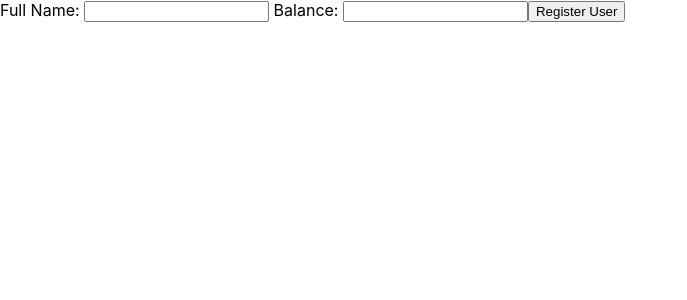
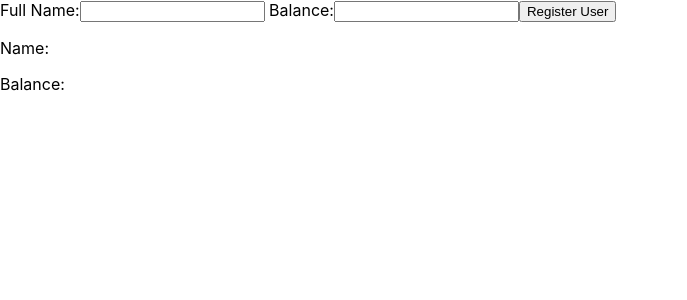
Before and after one commit to EJamesssss/banking-app, a React (Create React App) app: page / in a window 1280 px wide. Shown: the top 300 px of the page, without its empty margins (0-687 px from the left). Built offline with nearby package versions, Linux system fonts and the light colour scheme.

Commit message:
add to local storage

```diff
--- a/src/components/registration.jsx
+++ b/src/components/registration.jsx
@@ -1,4 +1,4 @@
-import React, { Component, useState } from "react";
+import React, {useState} from "react";
 import { render } from "react-dom";
 
 // export default class RegisterUser extends Component{
@@ -35,24 +35,37 @@ import { render } from "react-dom";
 //     }
 // }
 
-const AddNewUser = (props) => {
-    const [name, setName] = useState(props.name)
-    const [bal, setBal] = useState(props.bal)
+const AddNewUser = () => {
+    const [name, setName] = useState('')
+    const [bal, setBal] = useState('')
+
+    const handleChangeName = (e) => {
+        setName(e.target.value)
+    }
+
+    const handleChangeBalance = (e) => {
+        setBal(e.target.value)
+    }
 
     const handleClick = (e) => {
-        setName = ("asdasd")
+        localStorage.setItem("fullname", name)
+        localStorage.setItem("Balance", bal)
 
     }
+
+
 
     return(
         <div>
             <form onSubmit={handleClick}>
-            <label> Full Name: {name}</label>
-            <input value={name} onSubmit={e => setName(e.target.value)} />
-            <label> Balance: {bal}</label>
-            <input value={bal} onSubmit={e => setBal(e.target.value)} />
+            <label> Full Name:</label>
+            <input name="fullname" value={name} onChange={handleChangeName} />
+            <label> Balance:</label>
+            <input name="balance" value={bal} onChange={handleChangeBalance} />
             <button type="submit">Register User</button>
             </form>
+            <p>Name: {localStorage.getItem("fullname")}</p>
+            <p>Balance: {localStorage.getItem("Balance")}</p>
         </div>
     )
 }
--- a/src/index.js
+++ b/src/index.js
@@ -1,13 +1,12 @@
 import React from 'react';
 import ReactDOM from 'react-dom';
 import './index.css';
-import App from './App';
+// import App from './components/exercise'
 import reportWebVitals from './reportWebVitals';
 import AddNewUser from './components/registration'
 
 ReactDOM.render(
   <React.StrictMode>
-    {/* <App /> */}
     <AddNewUser />
   </React.StrictMode>,
   document.getElementById('root')
```
